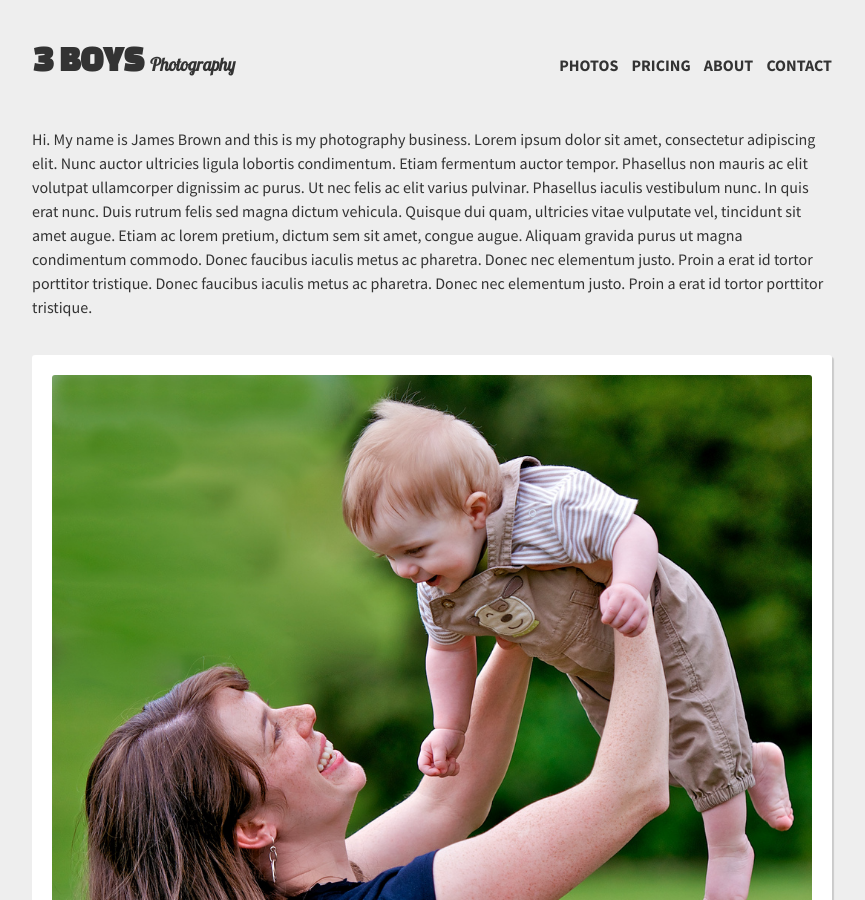
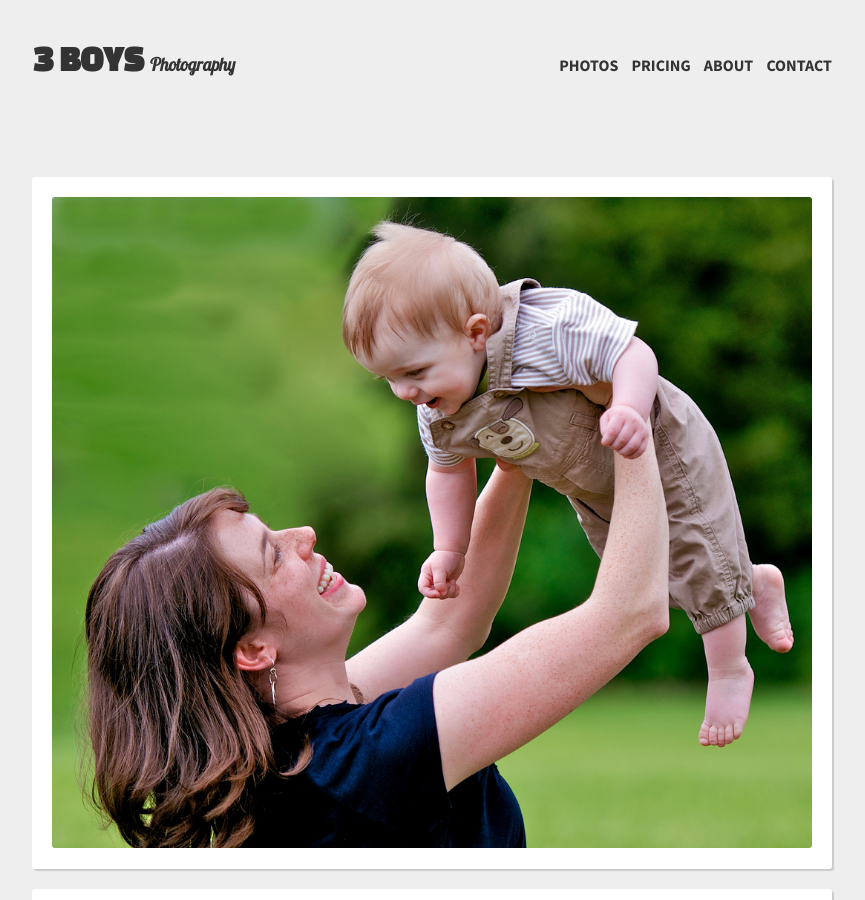
Before and after one commit to 3boysphotography/3boysphotography.github.io, a Jekyll site: the page built from index.md, in a window 1280 px wide and 900 px high. Shown: the whole window, without its empty margins (208-1073 px from the left). Built offline with Jekyll 4.4.1, drawn with Linux system fonts in a browser that asks for light colours; Markdown is read by kramdown in place of the engine named in the settings.

Commit message:
Update index.md

```diff
--- a/index.md
+++ b/index.md
@@ -5,4 +5,3 @@ images:
   - name: 9792473475_1db93dcbee_c.jpg
   - name: 9792540784_10279e4956_c.jpg
 ---
-Hi. My name is James Brown and this is my photography business. Lorem ipsum dolor sit amet, consectetur adipiscing elit. Nunc auctor ultricies ligula lobortis condimentum. Etiam fermentum auctor tempor. Phasellus non mauris ac elit volutpat ullamcorper dignissim ac purus. Ut nec felis ac elit varius pulvinar. Phasellus iaculis vestibulum nunc. In quis erat nunc. Duis rutrum felis sed magna dictum vehicula. Quisque dui quam, ultricies vitae vulputate vel, tincidunt sit amet augue. Etiam ac lorem pretium, dictum sem sit amet, congue augue. Aliquam gravida purus ut magna condimentum commodo. Donec faucibus iaculis metus ac pharetra. Donec nec elementum justo. Proin a erat id tortor porttitor tristique. Donec faucibus iaculis metus ac pharetra. Donec nec elementum justo. Proin a erat id tortor porttitor tristique.
```
